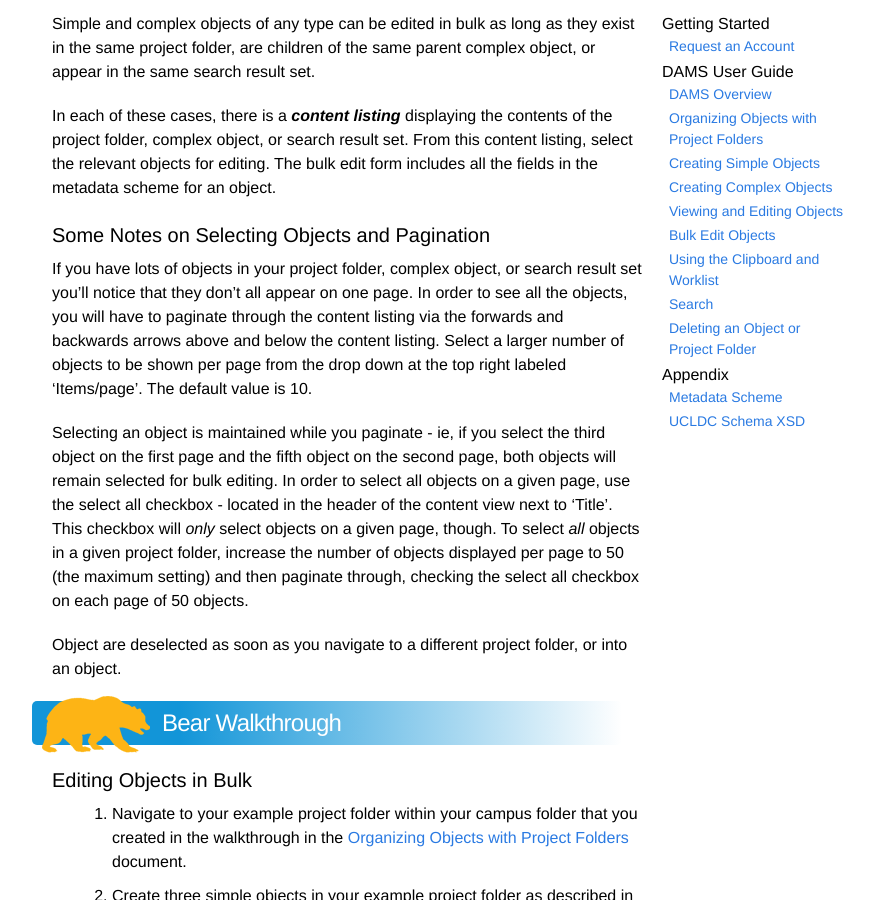
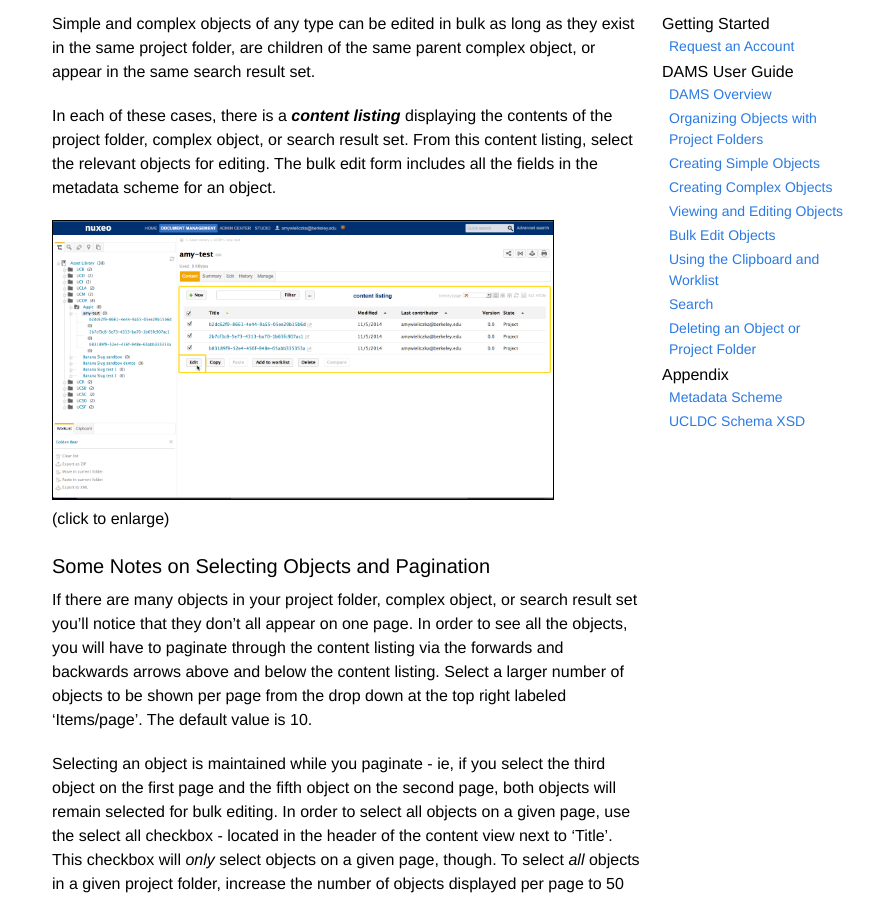
Before and after one commit to ucldc/ucldc-docs, a Jekyll site: the page built from docs/dams/bulk-edit.md, in a window 1280 px wide and 900 px high, scrolled down 205 px. Shown: the whole window, without its empty margins (188-1062 px from the left). Built offline with Jekyll 4.4.1, drawn with Linux system fonts in a browser that asks for light colours; nearby versions of some CDN libraries.

Commit message:
Added three screenshots

```diff
--- a/docs/dams/bulk-edit.md
+++ b/docs/dams/bulk-edit.md
@@ -11,9 +11,14 @@ Simple and complex objects of any type can be edited in bulk as long as they exi
 
 In each of these cases, there is a **_content listing_** displaying the contents of the project folder, complex object, or search result set. From this content listing, select the relevant objects for editing. The bulk edit form includes all the fields in the metadata scheme for an object.
 
+<a class="img-popup" href="{{ site.url }}{{ site.baseurl }}/images/4_bulk-edit.png">
+  <img src="{{ site.url }}{{ site.baseurl }}/images/4_bulk-edit.png" alt="Screenshot of a content listing" style="width: 500px">
+</a>
+<br>(click to enlarge)
+
 ## Some Notes on Selecting Objects and Pagination
 
-If you have lots of objects in your project folder, complex object, or search result set you'll notice that they don't all appear on one page. In order to see all the objects, you will have to paginate through the content listing via the forwards and backwards arrows above and below the content listing. Select a larger number of objects to be shown per page from the drop down at the top right labeled 'Items/page'. The default value is 10.
+If there are many objects in your project folder, complex object, or search result set you'll notice that they don't all appear on one page. In order to see all the objects, you will have to paginate through the content listing via the forwards and backwards arrows above and below the content listing. Select a larger number of objects to be shown per page from the drop down at the top right labeled 'Items/page'. The default value is 10.
 
 Selecting an object is maintained while you paginate - ie, if you select the third object on the first page and the fifth object on the second page, both objects will remain selected for bulk editing. In order to select all objects on a given page, use the select all checkbox - located in the header of the content view next to 'Title'. This checkbox will _only_ select objects on a given page, though. To select _all_ objects in a given project folder, increase the number of objects displayed per page to 50 (the maximum setting) and then paginate through, checking the select all checkbox on each page of 50 objects.
 
```
Also changed, not shown: docs/dams/clipboard.md (+5 -0 lines), docs/dams/search.md (+5 -2 lines), images/4_bulk-edit.png (added), images/search.png (added), images/worklist-and-clipboard.png (added).
